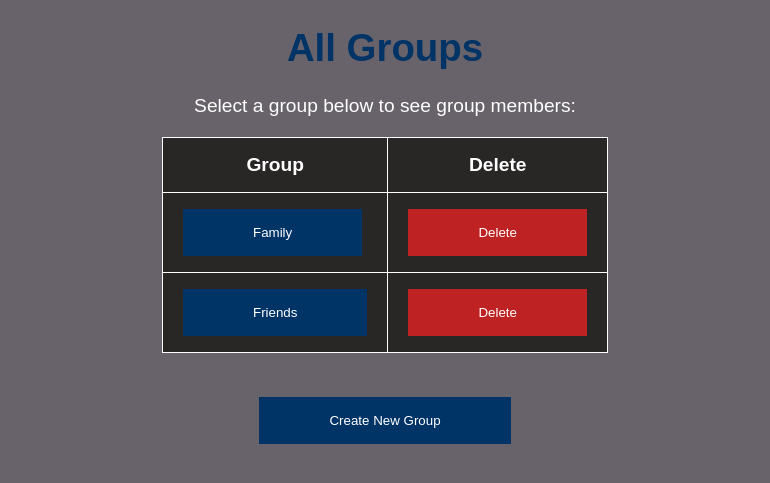
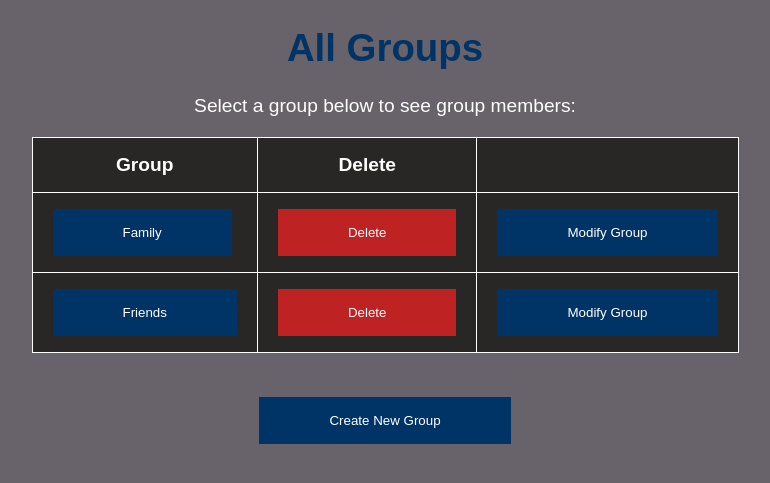
Before and after one commit to Samagoue/UMGC_CMSC495_SPRING_2023_GP2, a Flask app: page /groups in a window 1280 px wide. Shown: the part 73-556 px from the top of the page, without its empty margins (255-1025 px from the left). Run offline with Flask 3, Linux system fonts and the light colour scheme; the visitor is signed in with stand-in values (Sample User, id 1).

Commit message:
added a modify button to group page

```diff
--- a/giftpal/templates/groups.html
+++ b/giftpal/templates/groups.html
@@ -35,6 +35,11 @@ Groups
                     </div>
                 </form>
             </td>
+            <td>
+                <a href="{{ url_for('main.modify_group', group_id=group.id) }}">
+                    <button type="button" class="btn btn-primary">Modify Group</button>
+                </a>
+            </td>
         </tr>
         {% endfor %}
     </tbody>
```
